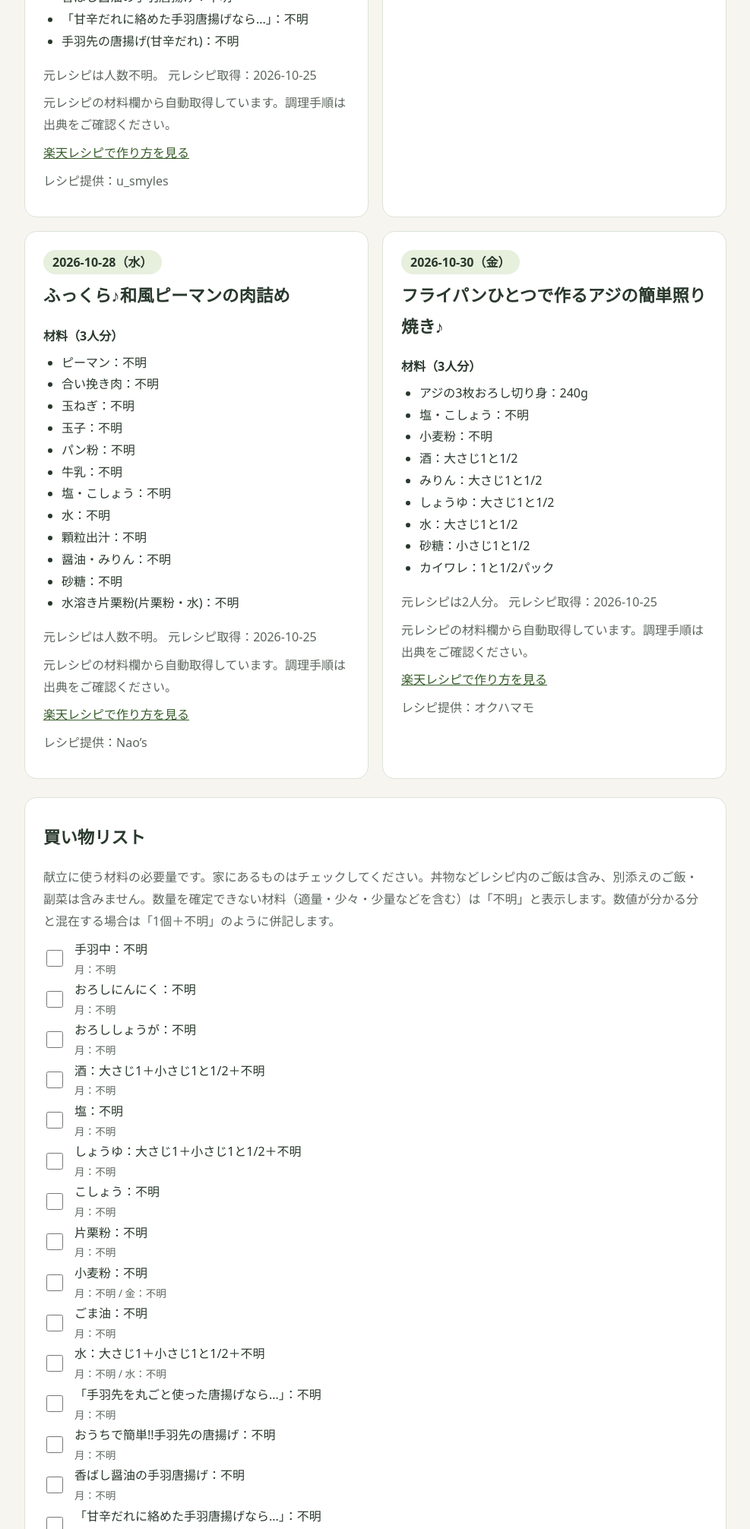
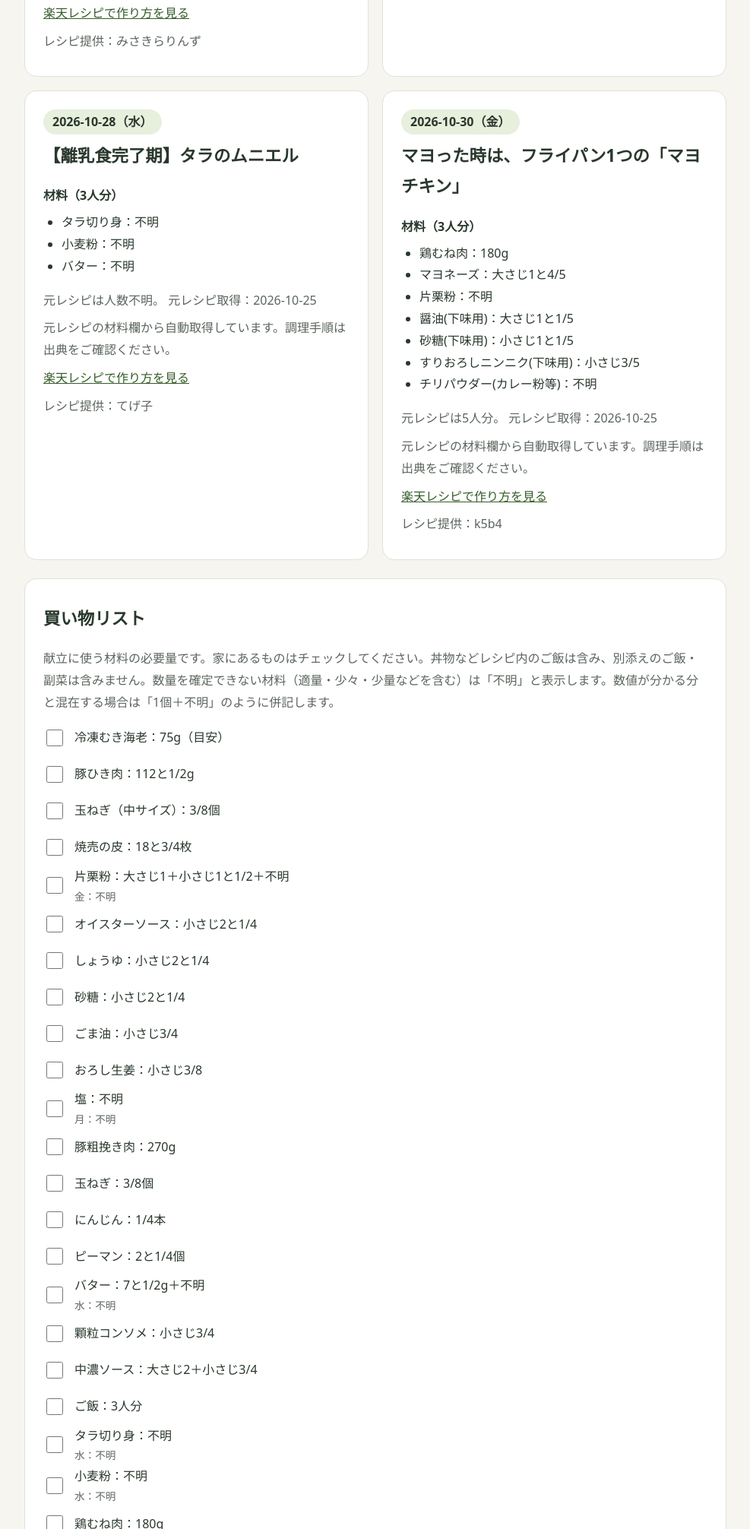
Before and after one commit to okh-degital/dinner-menu, a plain HTML site: page output/index.html in a window 1280 px wide. Shown: the part 788-2800 px from the top of the page at 76% size, without its empty margins (146-1133 px from the left). Drawn offline with Linux system fonts and the light colour scheme.

Commit message:
Update dinner page and planned meal history

```diff
--- a/output/index.html
+++ b/output/index.html
@@ -26,58 +26,49 @@
     small { display: block; font-size: .85rem; } a { color: #355c28; }
     :focus-visible { outline: 3px solid #476e34; outline-offset: 3px; }
   </style>
-<meta name="dinner-build" content="b5e68a03580df3871d4e7fd2341822bd5965ad24fb77b746870ed7596b8b945c">
+<meta name="dinner-build" content="7b52f689a2499627a238361162ebb93606fc7adb938b8f20915ee4f46e199865">
 </head>
 <body>
   <main>
     <h1>2026-10-26週の夕飯</h1>
     <p class="note">3人分・主菜4日分。換算できる材料だけ比例換算しています。人数・分量が読み取れない材料は「不明」です。調理時は元レシピをご確認ください。</p>
     <section class="meals" aria-label="曜日ごとの献立">
-      <article><span class="day">2026-10-26（月）</span><h2>おうちで居酒屋さんの味‼︎おいしい手羽先の唐揚げ</h2><h3>材料（3人分）</h3><ul><li>手羽中：不明</li><li>おろしにんにく：不明</li><li>おろししょうが：不明</li><li>酒：不明</li><li>塩：不明</li><li>しょうゆ：不明</li><li>こしょう：不明</li><li>片栗粉：不明</li><li>小麦粉：不明</li><li>ごま油：不明</li><li>水：不明</li><li>「手羽先を丸ごと使った唐揚げなら...」：不明</li><li>おうちで簡単!!︎手羽先の唐揚げ：不明</li><li>香ばし醤油の手羽唐揚げ：不明</li><li>「甘辛だれに絡めた手羽唐揚げなら...」：不明</li><li>手羽先の唐揚げ(甘辛だれ)：不明</li></ul><p class="note">元レシピは人数不明。 元レシピ取得：2026-10-25</p><p class="note">元レシピの材料欄から自動取得しています。調理手順は出典をご確認ください。</p><p><a href="https://recipe.rakuten.co.jp/recipe/1670016370/" target="_blank" rel="noopener noreferrer">楽天レシピで作り方を見る</a></p><p class="note">レシピ提供：u_smyles</p></article>
-<article><span class="day">2026-10-27（火）</span><h2>合挽き肉とかぼちゃの甘辛煮＋＋</h2><h3>材料（3人分）</h3><ul><li>合挽き肉：60g</li><li>かぼちゃ：3/16個</li><li>※みりん：大さじ1と1/2</li><li>※醤油：大さじ1と1/2</li><li>※砂糖：大さじ3/4</li><li>※おろし生姜：大さじ3/8</li></ul><p class="note">元レシピは4人分。 元レシピ取得：2026-10-25</p><p class="note">元レシピの材料欄から自動取得しています。調理手順は出典をご確認ください。</p><p><a href="https://recipe.rakuten.co.jp/recipe/1760011898/" target="_blank" rel="noopener noreferrer">楽天レシピで作り方を見る</a></p><p class="note">レシピ提供：aoi++</p></article>
-<article><span class="day">2026-10-28（水）</span><h2>ふっくら♪和風ピーマンの肉詰め</h2><h3>材料（3人分）</h3><ul><li>ピーマン：不明</li><li>合い挽き肉：不明</li><li>玉ねぎ：不明</li><li>玉子：不明</li><li>パン粉：不明</li><li>牛乳：不明</li><li>塩・こしょう：不明</li><li>水：不明</li><li>顆粒出汁：不明</li><li>醤油・みりん：不明</li><li>砂糖：不明</li><li>水溶き片栗粉(片栗粉・水)：不明</li></ul><p class="note">元レシピは人数不明。 元レシピ取得：2026-10-25</p><p class="note">元レシピの材料欄から自動取得しています。調理手順は出典をご確認ください。</p><p><a href="https://recipe.rakuten.co.jp/recipe/1920004913/" target="_blank" rel="noopener noreferrer">楽天レシピで作り方を見る</a></p><p class="note">レシピ提供：Nao’s</p></article>
-<article><span class="day">2026-10-30（金）</span><h2>フライパンひとつで作るアジの簡単照り焼き♪</h2><h3>材料（3人分）</h3><ul><li>アジの3枚おろし切り身：240g</li><li>塩・こしょう：不明</li><li>小麦粉：不明</li><li>酒：大さじ1と1/2</li><li>みりん：大さじ1と1/2</li><li>しょうゆ：大さじ1と1/2</li><li>水：大さじ1と1/2</li><li>砂糖：小さじ1と1/2</li><li>カイワレ：1と1/2パック</li></ul><p class="note">元レシピは2人分。 元レシピ取得：2026-10-25</p><p class="note">元レシピの材料欄から自動取得しています。調理手順は出典をご確認ください。</p><p><a href="https://recipe.rakuten.co.jp/recipe/1860003944/" target="_blank" rel="noopener noreferrer">楽天レシピで作り方を見る</a></p><p class="note">レシピ提供：オクハマモ</p></article>
+      <article><span class="day">2026-10-26（月）</span><h2>ぷりぷり★海老シュウマイ</h2><h3>材料（3人分）</h3><ul><li>冷凍むき海老：75g（約）</li><li>豚ひき肉：112と1/2g</li><li>玉ねぎ（中サイズ）：3/8個</li><li>焼売の皮：18と3/4枚</li><li>片栗粉：大さじ1と1/2</li><li>オイスターソース：大さじ3/4</li><li>しょうゆ：大さじ3/4</li><li>砂糖：大さじ3/4</li><li>ごま油：小さじ3/4</li><li>おろし生姜：小さじ3/8</li><li>塩：不明</li></ul><p class="note">元レシピは4人分。 元レシピ取得：2026-10-25</p><p class="note">元レシピの材料欄から自動取得しています。調理手順は出典をご確認ください。</p><p><a href="https://recipe.rakuten.co.jp/recipe/1510019635/" target="_blank" rel="noopener noreferrer">楽天レシピで作り方を見る</a></p><p class="note">レシピ提供：みさきらりんず</p></article>
+<article><span class="day">2026-10-27（火）</span><h2>粗挽き肉のコンソメソース丼</h2><h3>材料（3人分）</h3><ul><li>豚粗挽き肉：270g</li><li>玉ねぎ：3/8個</li><li>にんじん：1/4本</li><li>ピーマン：2と1/4個</li><li>バター：7と1/2g</li><li>顆粒コンソメ：小さじ3/4</li><li>中濃ソース：大さじ2と1/4</li><li>ご飯：3人分</li></ul><p class="note">元レシピは4人分。 元レシピ取得：2026-10-25</p><p class="note">元レシピの材料欄から自動取得しています。調理手順は出典をご確認ください。</p><p><a href="https://recipe.rakuten.co.jp/recipe/1290045595/" target="_blank" rel="noopener noreferrer">楽天レシピで作り方を見る</a></p><p class="note">レシピ提供：Nico</p></article>
+<article><span class="day">2026-10-28（水）</span><h2>【離乳食完了期】タラのムニエル</h2><h3>材料（3人分）</h3><ul><li>タラ切り身：不明</li><li>小麦粉：不明</li><li>バター：不明</li></ul><p class="note">元レシピは人数不明。 元レシピ取得：2026-10-25</p><p class="note">元レシピの材料欄から自動取得しています。調理手順は出典をご確認ください。</p><p><a href="https://recipe.rakuten.co.jp/recipe/1460032641/" target="_blank" rel="noopener noreferrer">楽天レシピで作り方を見る</a></p><p class="note">レシピ提供：てげ子</p></article>
+<article><span class="day">2026-10-30（金）</span><h2>マヨった時は、フライパン1つの「マヨチキン」</h2><h3>材料（3人分）</h3><ul><li>鶏むね肉：180g</li><li>マヨネーズ：大さじ1と4/5</li><li>片栗粉：不明</li><li>醤油(下味用)：大さじ1と1/5</li><li>砂糖(下味用)：小さじ1と1/5</li><li>すりおろしニンニク(下味用)：小さじ3/5</li><li>チリパウダー(カレー粉等)：不明</li></ul><p class="note">元レシピは5人分。 元レシピ取得：2026-10-25</p><p class="note">元レシピの材料欄から自動取得しています。調理手順は出典をご確認ください。</p><p><a href="https://recipe.rakuten.co.jp/recipe/1720001297/" target="_blank" rel="noopener noreferrer">楽天レシピで作り方を見る</a></p><p class="note">レシピ提供：k5b4</p></article>
     </section>
     <section class="shopping" aria-labelledby="shopping-heading">
       <h2 id="shopping-heading">買い物リスト</h2>
       <p class="note">献立に使う材料の必要量です。家にあるものはチェックしてください。丼物などレシピ内のご飯は含み、別添えのご飯・副菜は含みません。数量を確定できない材料（適量・少々・少量などを含む）は「不明」と表示します。数値が分かる分と混在する場合は「1個＋不明」のように併記します。</p>
       <ul class="checklist">
-        <li><label><input type="checkbox" data-key="[&quot;手羽中&quot;, {}, [{&quot;weekday&quot;: &quot;月&quot;, &quot;note&quot;: &quot;不明&quot;}]]"><span>手羽中：不明<small class="note">月：不明</small></span></label></li>
-<li><label><input type="checkbox" data-key="[&quot;おろしにんにく&quot;, {}, [{&quot;weekday&quot;: &quot;月&quot;, &quot;note&quot;: &quot;不明&quot;}]]"><span>おろしにんにく：不明<small class="note">月：不明</small></span></label></li>
-<li><label><input type="checkbox" data-key="[&quot;おろししょうが&quot;, {}, [{&quot;weekday&quot;: &quot;月&quot;, &quot;note&quot;: &quot;不明&quot;}]]"><span>おろししょうが：不明<small class="note">月：不明</small></span></label></li>
-<li><label><input type="checkbox" data-key="[&quot;酒&quot;, {&quot;小さじ&quot;: &quot;9/2&quot;}, [{&quot;weekday&quot;: &quot;月&quot;, &quot;note&quot;: &quot;不明&quot;}]]"><span>酒：大さじ1＋小さじ1と1/2＋不明<small class="note">月：不明</small></span></label></li>
+        <li><label><input type="checkbox" data-key="[&quot;冷凍むき海老&quot;, {&quot;g&quot;: &quot;75&quot;}, []]"><span>冷凍むき海老：75g（目安）</span></label></li>
+<li><label><input type="checkbox" data-key="[&quot;豚ひき肉&quot;, {&quot;g&quot;: &quot;225/2&quot;}, []]"><span>豚ひき肉：112と1/2g</span></label></li>
+<li><label><input type="checkbox" data-key="[&quot;玉ねぎ（中サイズ）&quot;, {&quot;個&quot;: &quot;3/8&quot;}, []]"><span>玉ねぎ（中サイズ）：3/8個</span></label></li>
+<li><label><input type="checkbox" data-key="[&quot;焼売の皮&quot;, {&quot;枚&quot;: &quot;75/4&quot;}, []]"><span>焼売の皮：18と3/4枚</span></label></li>
+<li><label><input type="checkbox" data-key="[&quot;片栗粉&quot;, {&quot;小さじ&quot;: &quot;9/2&quot;}, [{&quot;weekday&quot;: &quot;金&quot;, &quot;note&quot;: &quot;不明&quot;}]]"><span>片栗粉：大さじ1＋小さじ1と1/2＋不明<small class="note">金：不明</small></span></label></li>
+<li><label><input type="checkbox" data-key="[&quot;オイスターソース&quot;, {&quot;小さじ&quot;: &quot;9/4&quot;}, []]"><span>オイスターソース：小さじ2と1/4</span></label></li>
+<li><label><input type="checkbox" data-key="[&quot;しょうゆ&quot;, {&quot;小さじ&quot;: &quot;9/4&quot;}, []]"><span>しょうゆ：小さじ2と1/4</span></label></li>
+<li><label><input type="checkbox" data-key="[&quot;砂糖&quot;, {&quot;小さじ&quot;: &quot;9/4&quot;}, []]"><span>砂糖：小さじ2と1/4</span></label></li>
+<li><label><input type="checkbox" data-key="[&quot;ごま油&quot;, {&quot;小さじ&quot;: &quot;3/4&quot;}, []]"><span>ごま油：小さじ3/4</span></label></li>
+<li><label><input type="checkbox" data-key="[&quot;おろし生姜&quot;, {&quot;小さじ&quot;: &quot;3/8&quot;}, []]"><span>おろし生姜：小さじ3/8</span></label></li>
 <li><label><input type="checkbox" data-key="[&quot;塩&quot;, {}, [{&quot;weekday&quot;: &quot;月&quot;, &quot;note&quot;: &quot;不明&quot;}]]"><span>塩：不明<small class="note">月：不明</small></span></label></li>
-<li><label><input type="checkbox" data-key="[&quot;しょうゆ&quot;, {&quot;小さじ&quot;: &quot;9/2&quot;}, [{&quot;weekday&quot;: &quot;月&quot;, &quot;note&quot;: &quot;不明&quot;}]]"><span>しょうゆ：大さじ1＋小さじ1と1/2＋不明<small class="note">月：不明</small></span></label></li>
-<li><label><input type="checkbox" data-key="[&quot;こしょう&quot;, {}, [{&quot;weekday&quot;: &quot;月&quot;, &quot;note&quot;: &quot;不明&quot;}]]"><span>こしょう：不明<small class="note">月：不明</small></span></label></li>
-<li><label><input type="checkbox" data-key="[&quot;片栗粉&quot;, {}, [{&quot;weekday&quot;: &quot;月&quot;, &quot;note&quot;: &quot;不明&quot;}]]"><span>片栗粉：不明<small class="note">月：不明</small></span></label></li>
-<li><label><input type="checkbox" data-key="[&quot;小麦粉&quot;, {}, [{&quot;weekday&quot;: &quot;月&quot;, &quot;note&quot;: &quot;不明&quot;}, {&quot;weekday&quot;: &quot;金&quot;, &quot;note&quot;: &quot;不明&quot;}]]"><span>小麦粉：不明<small class="note">月：不明 / 金：不明</small></span></label></li>
-<li><label><input type="checkbox" data-key="[&quot;ごま油&quot;, {}, [{&quot;weekday&quot;: &quot;月&quot;, &quot;note&quot;: &quot;不明&quot;}]]"><span>ごま油：不明<small class="note">月：不明</small></span></label></li>
-<li><label><input type="checkbox" data-key="[&quot;水&quot;, {&quot;小さじ&quot;: &quot;9/2&quot;}, [{&quot;weekday&quot;: &quot;月&quot;, &quot;note&quot;: &quot;不明&quot;}, {&quot;weekday&quot;: &quot;水&quot;, &quot;note&quot;: &quot;不明&quot;}]]"><span>水：大さじ1＋小さじ1と1/2＋不明<small class="note">月：不明 / 水：不明</small></span></label></li>
-<li><label><input type="checkbox" data-key="[&quot;「手羽先を丸ごと使った唐揚げなら...」&quot;, {}, [{&quot;weekday&quot;: &quot;月&quot;, &quot;note&quot;: &quot;不明&quot;}]]"><span>「手羽先を丸ごと使った唐揚げなら...」：不明<small class="note">月：不明</small></span></label></li>
-<li><label><input type="checkbox" data-key="[&quot;おうちで簡単!!︎手羽先の唐揚げ&quot;, {}, [{&quot;weekday&quot;: &quot;月&quot;, &quot;note&quot;: &quot;不明&quot;}]]"><span>おうちで簡単!!︎手羽先の唐揚げ：不明<small class="note">月：不明</small></span></label></li>
-<li><label><input type="checkbox" data-key="[&quot;香ばし醤油の手羽唐揚げ&quot;, {}, [{&quot;weekday&quot;: &quot;月&quot;, &quot;note&quot;: &quot;不明&quot;}]]"><span>香ばし醤油の手羽唐揚げ：不明<small class="note">月：不明</small></span></label></li>
-<li><label><input type="checkbox" data-key="[&quot;「甘辛だれに絡めた手羽唐揚げなら...」&quot;, {}, [{&quot;weekday&quot;: &quot;月&quot;, &quot;note&quot;: &quot;不明&quot;}]]"><span>「甘辛だれに絡めた手羽唐揚げなら...」：不明<small class="note">月：不明</small></span></label></li>
-<li><label><input type="checkbox" data-key="[&quot;手羽先の唐揚げ(甘辛だれ)&quot;, {}, [{&quot;weekday&quot;: &quot;月&quot;, &quot;note&quot;: &quot;不明&quot;}]]"><span>手羽先の唐揚げ(甘辛だれ)：不明<small class="note">月：不明</small></span></label></li>
-<li><label><input type="checkbox" data-key="[&quot;合挽き肉&quot;, {&quot;g&quot;: &quot;60&quot;}, []]"><span>合挽き肉：60g</span></label></li>
-<li><label><input type="checkbox" data-key="[&quot;かぼちゃ&quot;, {&quot;個&quot;: &quot;3/16&quot;}, []]"><span>かぼちゃ：3/16個</span></label></li>
-<li><label><input type="checkbox" data-key="[&quot;※みりん&quot;, {&quot;小さじ&quot;: &quot;9/2&quot;}, []]"><span>※みりん：大さじ1＋小さじ1と1/2</span></label></li>
-<li><label><input type="checkbox" data-key="[&quot;※醤油&quot;, {&quot;小さじ&quot;: &quot;9/2&quot;}, []]"><span>※醤油：大さじ1＋小さじ1と1/2</span></label></li>
-<li><label><input type="checkbox" data-key="[&quot;※砂糖&quot;, {&quot;小さじ&quot;: &quot;9/4&quot;}, []]"><span>※砂糖：小さじ2と1/4</span></label></li>
-<li><label><input type="checkbox" data-key="[&quot;※おろし生姜&quot;, {&quot;小さじ&quot;: &quot;9/8&quot;}, []]"><span>※おろし生姜：小さじ1と1/8</span></label></li>
-<li><label><input type="checkbox" data-key="[&quot;ピーマン&quot;, {}, [{&quot;weekday&quot;: &quot;水&quot;, &quot;note&quot;: &quot;不明&quot;}]]"><span>ピーマン：不明<small class="note">水：不明</small></span></label></li>
-<li><label><input type="checkbox" data-key="[&quot;合い挽き肉&quot;, {}, [{&quot;weekday&quot;: &quot;水&quot;, &quot;note&quot;: &quot;不明&quot;}]]"><span>合い挽き肉：不明<small class="note">水：不明</small></span></label></li>
-<li><label><input type="checkbox" data-key="[&quot;玉ねぎ&quot;, {}, [{&quot;weekday&quot;: &quot;水&quot;, &quot;note&quot;: &quot;不明&quot;}]]"><span>玉ねぎ：不明<small class="note">水：不明</small></span></label></li>
-<li><label><input type="checkbox" data-key="[&quot;玉子&quot;, {}, [{&quot;weekday&quot;: &quot;水&quot;, &quot;note&quot;: &quot;不明&quot;}]]"><span>玉子：不明<small class="note">水：不明</small></span></label></li>
-<li><label><input type="checkbox" data-key="[&quot;パン粉&quot;, {}, [{&quot;weekday&quot;: &quot;水&quot;, &quot;note&quot;: &quot;不明&quot;}]]"><span>パン粉：不明<small class="note">水：不明</small></span></label></li>
-<li><label><input type="checkbox" data-key="[&quot;牛乳&quot;, {}, [{&quot;weekday&quot;: &quot;水&quot;, &quot;note&quot;: &quot;不明&quot;}]]"><span>牛乳：不明<small class="note">水：不明</small></span></label></li>
-<li><label><input type="checkbox" data-key="[&quot;塩・こしょう&quot;, {}, [{&quot;weekday&quot;: &quot;水&quot;, &quot;note&quot;: &quot;不明&quot;}, {&quot;weekday&quot;: &quot;金&quot;, &quot;note&quot;: &quot;不明&quot;}]]"><span>塩・こしょう：不明<small class="note">水：不明 / 金：不明</small></span></label></li>
-<li><label><input type="checkbox" data-key="[&quot;顆粒出汁&quot;, {}, [{&quot;weekday&quot;: &quot;水&quot;, &quot;note&quot;: &quot;不明&quot;}]]"><span>顆粒出汁：不明<small class="note">水：不明</small></span></label></li>
-<li><label><input type="checkbox" data-key="[&quot;醤油・みりん&quot;, {}, [{&quot;weekday&quot;: &quot;水&quot;, &quot;note&quot;: &quot;不明&quot;}]]"><span>醤油・みりん：不明<small class="note">水：不明</small></span></label></li>
-<li><label><input type="checkbox" data-key="[&quot;砂糖&quot;, {&quot;小さじ&quot;: &quot;3/2&quot;}, [{&quot;weekday&quot;: &quot;水&quot;, &quot;note&quot;: &quot;不明&quot;}]]"><span>砂糖：小さじ1と1/2＋不明<small class="note">水：不明</small></span></label></li>
-<li><label><input type="checkbox" data-key="[&quot;水溶き片栗粉(片栗粉・水)&quot;, {}, [{&quot;weekday&quot;: &quot;水&quot;, &quot;note&quot;: &quot;不明&quot;}]]"><span>水溶き片栗粉(片栗粉・水)：不明<small class="note">水：不明</small></span></label></li>
-<li><label><input type="checkbox" data-key="[&quot;アジの3枚おろし切り身&quot;, {&quot;g&quot;: &quot;240&quot;}, []]"><span>アジの3枚おろし切り身：240g</span></label></li>
-<li><label><input type="checkbox" data-key="[&quot;みりん&quot;, {&quot;小さじ&quot;: &quot;9/2&quot;}, []]"><span>みりん：大さじ1＋小さじ1と1/2</span></label></li>
-<li><label><input type="checkbox" data-key="[&quot;カイワレ&quot;, {&quot;パック&quot;: &quot;3/2&quot;}, []]"><span>カイワレ：1と1/2パック</span></label></li>
+<li><label><input type="checkbox" data-key="[&quot;豚粗挽き肉&quot;, {&quot;g&quot;: &quot;270&quot;}, []]"><span>豚粗挽き肉：270g</span></label></li>
+<li><label><input type="checkbox" data-key="[&quot;玉ねぎ&quot;, {&quot;個&quot;: &quot;3/8&quot;}, []]"><span>玉ねぎ：3/8個</span></label></li>
+<li><label><input type="checkbox" data-key="[&quot;にんじん&quot;, {&quot;本&quot;: &quot;1/4&quot;}, []]"><span>にんじん：1/4本</span></label></li>
+<li><label><input type="checkbox" data-key="[&quot;ピーマン&quot;, {&quot;個&quot;: &quot;9/4&quot;}, []]"><span>ピーマン：2と1/4個</span></label></li>
+<li><label><input type="checkbox" data-key="[&quot;バター&quot;, {&quot;g&quot;: &quot;15/2&quot;}, [{&quot;weekday&quot;: &quot;水&quot;, &quot;note&quot;: &quot;不明&quot;}]]"><span>バター：7と1/2g＋不明<small class="note">水：不明</small></span></label></li>
+<li><label><input type="checkbox" data-key="[&quot;顆粒コンソメ&quot;, {&quot;小さじ&quot;: &quot;3/4&quot;}, []]"><span>顆粒コンソメ：小さじ3/4</span></label></li>
+<li><label><input type="checkbox" data-key="[&quot;中濃ソース&quot;, {&quot;小さじ&quot;: &quot;27/4&quot;}, []]"><span>中濃ソース：大さじ2＋小さじ3/4</span></label></li>
+<li><label><input type="checkbox" data-key="[&quot;ご飯&quot;, {&quot;人分&quot;: &quot;3&quot;}, []]"><span>ご飯：3人分</span></label></li>
+<li><label><input type="checkbox" data-key="[&quot;タラ切り身&quot;, {}, [{&quot;weekday&quot;: &quot;水&quot;, &quot;note&quot;: &quot;不明&quot;}]]"><span>タラ切り身：不明<small class="note">水：不明</small></span></label></li>
+<li><label><input type="checkbox" data-key="[&quot;小麦粉&quot;, {}, [{&quot;weekday&quot;: &quot;水&quot;, &quot;note&quot;: &quot;不明&quot;}]]"><span>小麦粉：不明<small class="note">水：不明</small></span></label></li>
+<li><label><input type="checkbox" data-key="[&quot;鶏むね肉&quot;, {&quot;g&quot;: &quot;180&quot;}, []]"><span>鶏むね肉：180g</span></label></li>
+<li><label><input type="checkbox" data-key="[&quot;マヨネーズ&quot;, {&quot;小さじ&quot;: &quot;27/5&quot;}, []]"><span>マヨネーズ：大さじ1＋小さじ2と2/5</span></label></li>
+<li><label><input type="checkbox" data-key="[&quot;醤油(下味用)&quot;, {&quot;小さじ&quot;: &quot;18/5&quot;}, []]"><span>醤油(下味用)：大さじ1＋小さじ3/5</span></label></li>
+<li><label><input type="checkbox" data-key="[&quot;砂糖(下味用)&quot;, {&quot;小さじ&quot;: &quot;6/5&quot;}, []]"><span>砂糖(下味用)：小さじ1と1/5</span></label></li>
+<li><label><input type="checkbox" data-key="[&quot;すりおろしニンニク(下味用)&quot;, {&quot;小さじ&quot;: &quot;3/5&quot;}, []]"><span>すりおろしニンニク(下味用)：小さじ3/5</span></label></li>
+<li><label><input type="checkbox" data-key="[&quot;チリパウダー(カレー粉等)&quot;, {}, [{&quot;weekday&quot;: &quot;金&quot;, &quot;note&quot;: &quot;不明&quot;}]]"><span>チリパウダー(カレー粉等)：不明<small class="note">金：不明</small></span></label></li>
       </ul>
       <button type="button" id="reset">チェックをすべて外す</button>
       <p class="note" id="save-status" role="status">チェックはこの端末・ブラウザに保存します。</p>
```
Also changed, not shown: history.json (+12 -12 lines).
